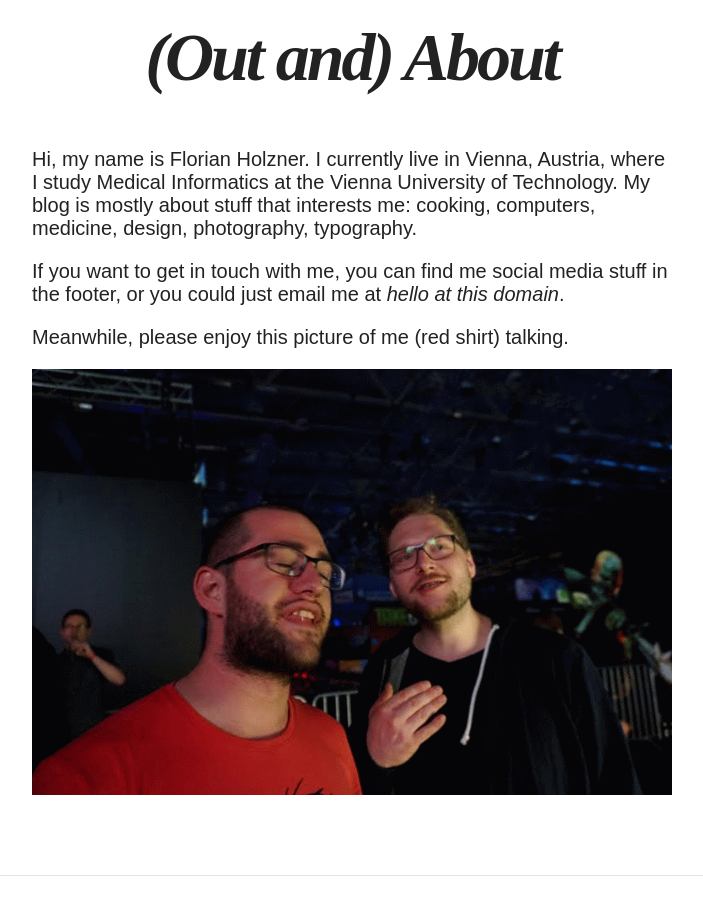
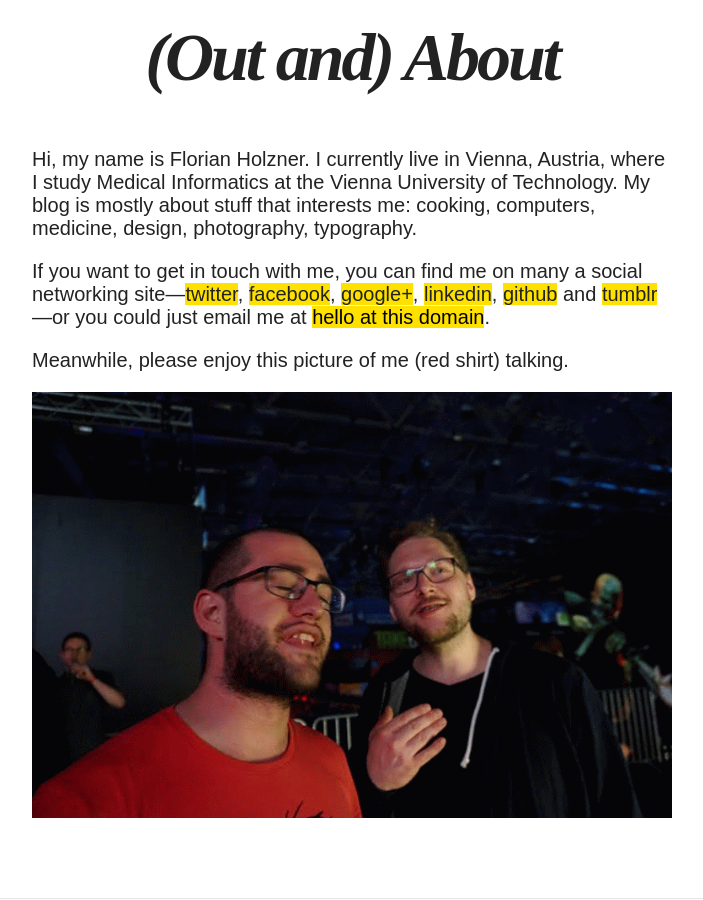
Before and after one commit to bobschi/lebobs.ch, a Jekyll site: the page built from about.md, in a window 1280 px wide and 900 px high, scrolled down 333 px. Shown: the whole window, without its empty margins (288-991 px from the left). Built offline with Jekyll 4.4.1, drawn with Linux system fonts in a browser that asks for light colours; nearby versions of some CDN libraries.

Commit message:
fixed some typos, spelling errors and updated the contents

```diff
--- a/about.md
+++ b/about.md
@@ -3,12 +3,12 @@
 permalink: /about/index.html
 title: (Out and) About
 tags: [about]
-modified: 2013-10-06
+modified: 2013-10-29
 ---
 
 Hi, my name is Florian Holzner. I currently live in Vienna, Austria, where I study Medical Informatics at the Vienna University of Technology. My blog is mostly about stuff that interests me: cooking, computers, medicine, design, photography, typography.
 
-If you want to get in touch with me, you can find me social media stuff in the footer, or you could just email me at *hello at this domain*.
+If you want to get in touch with me, you can find me on many a social networking site---[twitter](https://twitter.com/bobschi), [facebook](https://www.facebook.com/florianholzner), [google+](https://www.facebook.com/florianholzner), [linkedin](http://www.linkedin.com/in/florianholzner), [github](https://github.com/bobschi) and [tumblr](http://bobschi.tumblr.com/)---or you could just email me at <mark>hello at this domain</mark>.
 
 Meanwhile, please enjoy this picture of me (red shirt) talking.
 
--- a/articles.html
+++ b/articles.html
@@ -5,9 +5,6 @@
 description: "An archive of posts sorted by date."
 ---
 
-
-
-<h2>The Three Latest Posts</h2>
 <ul class="post-list">
 {% for post in site.posts %}
   <li><article><a href="{{ site.url }}{{ post.url }}">{{ post.title }} <span class="entry-date"><time datetime="{{ post.date | date_to_xmlschema }}">{{ post.date | date: "%B %d, %Y" }}</time></span></a></article></li>
```
Also changed, not shown: index.md (+3 -1 lines).
